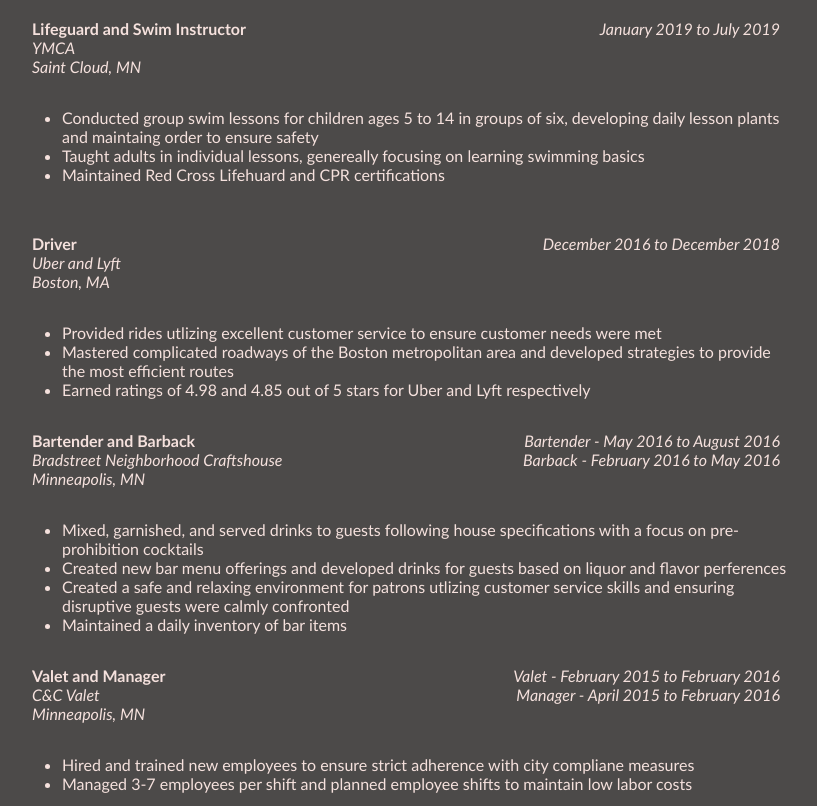
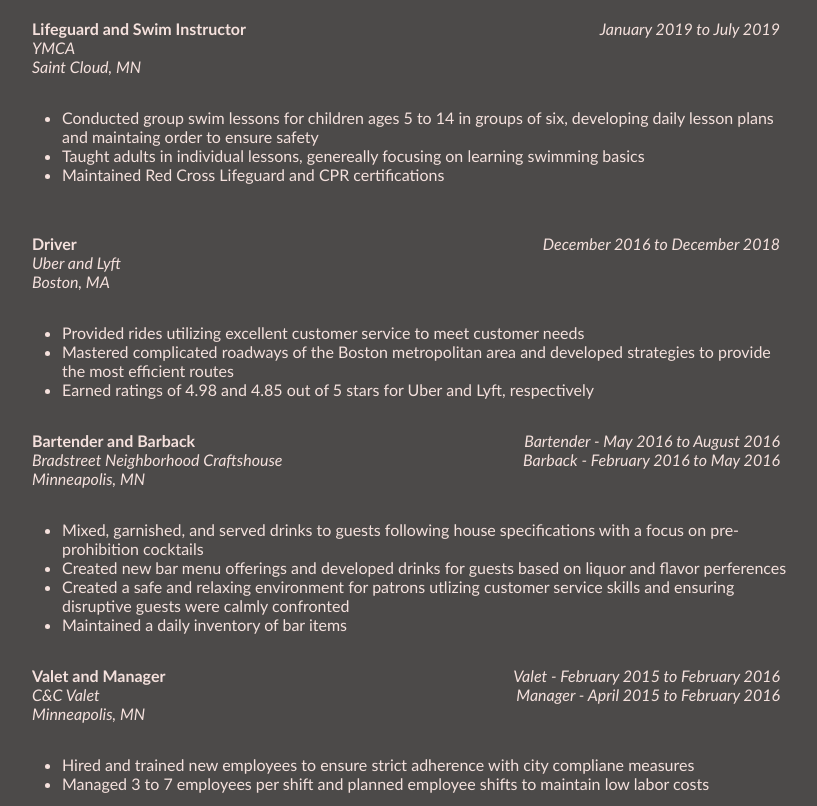
Before and after one commit to gabri1463/gabri1463.github.io, a plain HTML site: page index.html in a window 1280 px wide. Shown: the part 859-1665 px from the top of the page, without its empty margins (234-1051 px from the left). Drawn offline with Linux system fonts and the light colour scheme.

Commit message:
Update index.html

```diff
--- a/index.html
+++ b/index.html
@@ -88,9 +88,9 @@
         <div style="clear:both;"></div>
 
        <ul>
-         <li> Conducted group swim lessons for children ages 5 to 14 in groups of six, developing daily lesson plants and maintaing order to ensure safety
+         <li> Conducted group swim lessons for children ages 5 to 14 in groups of six, developing daily lesson plans and maintaing order to ensure safety
          <li> Taught adults in individual lessons, genereally focusing on learning swimming basics
-         <li> Maintained Red Cross Lifehuard and CPR certifications
+         <li> Maintained Red Cross Lifeguard and CPR certifications
       </div>
       <br>
 
@@ -106,9 +106,9 @@
         <div style="clear:both;"></div>
 
        <ul>
-         <li> Provided rides utlizing excellent customer service to ensure customer needs were met
+         <li> Provided rides utilizing excellent customer service to meet customer needs
          <li> Mastered complicated roadways of the Boston metropolitan area and developed strategies to provide the most efficient routes
-         <li> Earned ratings of 4.98 and 4.85 out of 5 stars for Uber and Lyft respectively
+         <li> Earned ratings of 4.98 and 4.85 out of 5 stars for Uber and Lyft, respectively
       </div>
 
       <div class="bradstreet">
@@ -144,7 +144,7 @@
 
        <ul>
          <li> Hired and trained new employees to ensure strict adherence with city compliane measures
-         <li> Managed 3-7 employees per shift and planned employee shifts to maintain low labor costs
+         <li> Managed 3 to 7 employees per shift and planned employee shifts to maintain low labor costs
       </div>
 
      <div class="capitalgrille">
```
